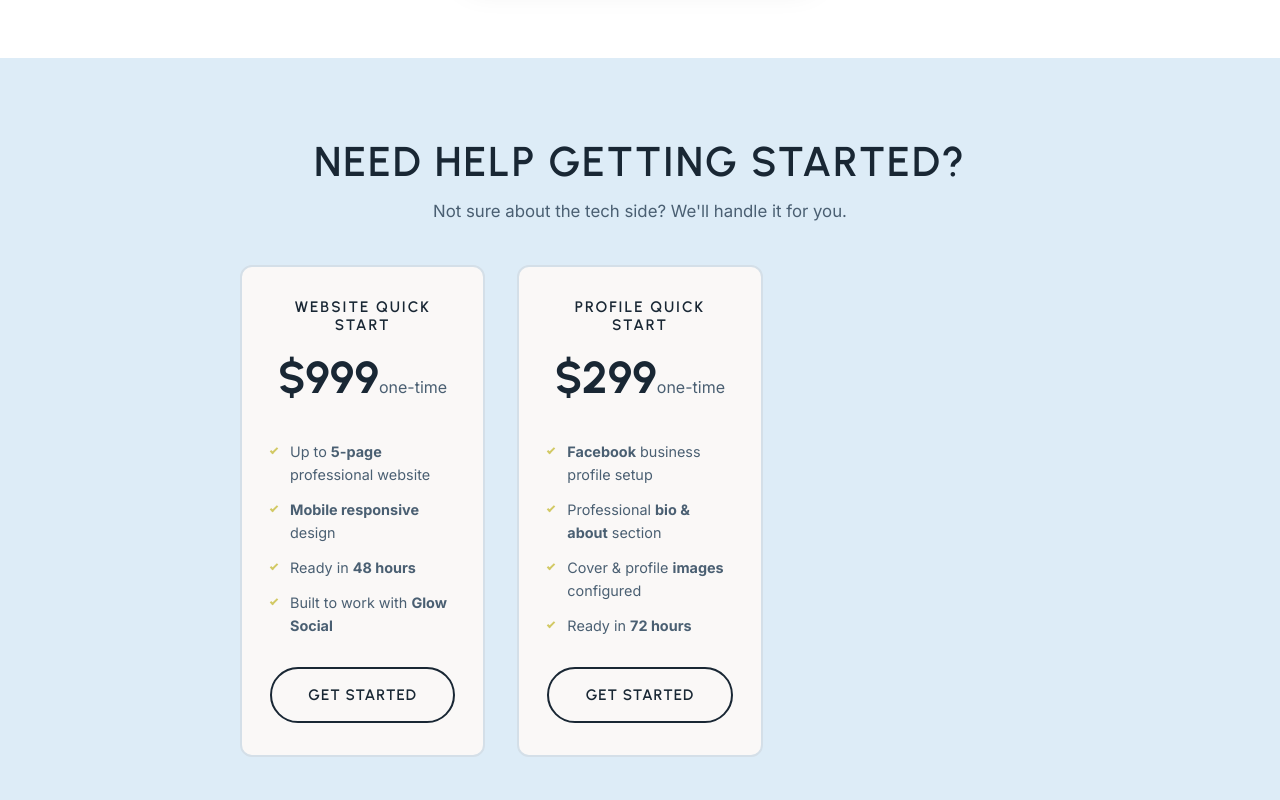
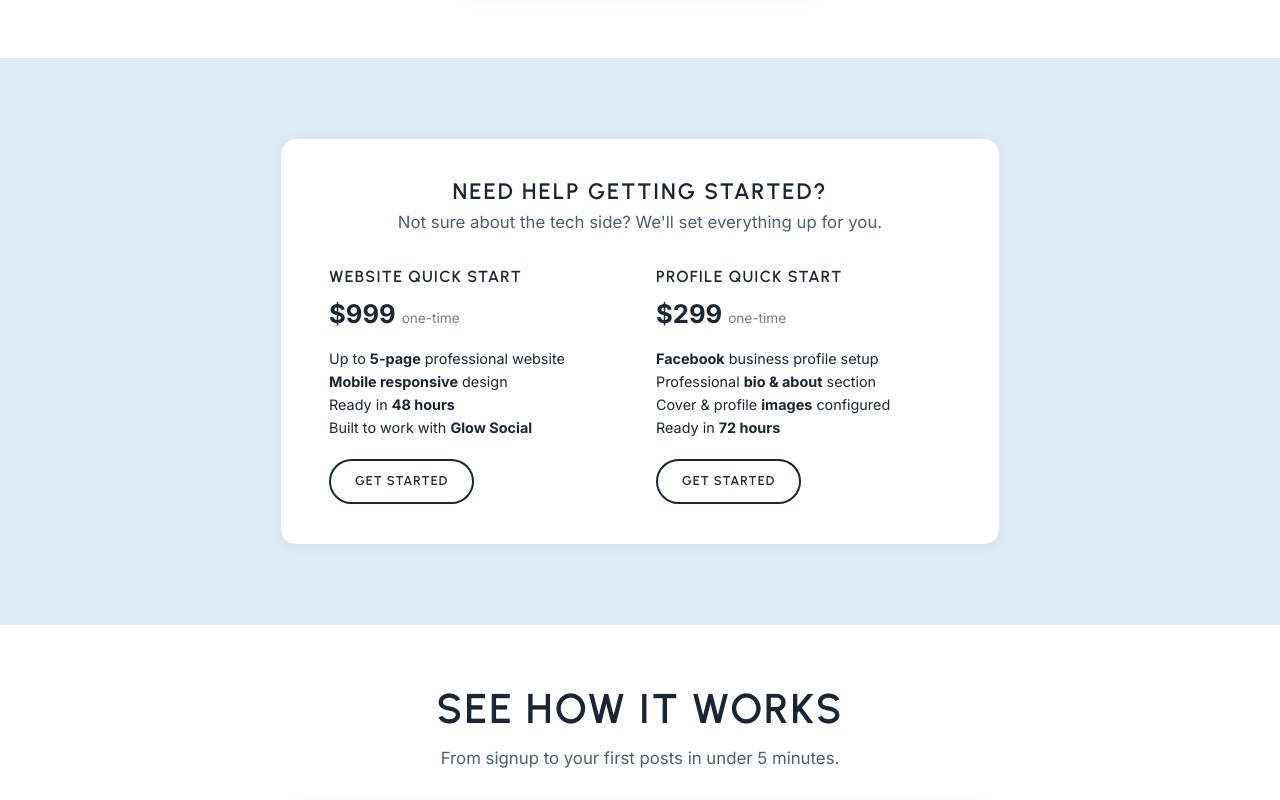
Before and after one commit to glowsocial/glowsocial.com, a Next.js app: page /pricing in a window 1280 px wide. Shown: the part 900-1700 px from the top of the page. Built offline with nearby package versions, Linux system fonts and the light colour scheme.

Commit message:
fix: consolidate Quick Start services into single card layout
Two small floating cards looked sparse. Now a single contained card
with both services side-by-side — reads as a cohesive add-on callout.

```diff
--- a/app/pricing/page.js
+++ b/app/pricing/page.js
@@ -108,19 +108,27 @@ export default function PricingPage() {
       {/* ============ QUICK START SERVICES ============ */}
       <section className="comparison">
         <div className="container">
-          <h2>Need Help Getting Started?</h2>
-          <p className="section-sub">
-            Not sure about the tech side? We&apos;ll handle it for you.
+          <div style={{
+            maxWidth: 720,
+            margin: '0 auto',
+            background: '#fff',
+            borderRadius: 16,
+            border: '1px solid #dde6ee',
+            padding: '40px 48px',
+            boxShadow: '0 2px 12px rgba(0,0,0,0.06)'
+          }}>
+            <h2 style={{ fontSize: '1.4rem', marginBottom: 4 }}>Need Help Getting Started?</h2>
+            <p className="section-sub" style={{ marginBottom: 32 }}>
+              Not sure about the tech side? We&apos;ll set everything up for you.
             </p>
-          <div className="pricing-grid" style={{ maxWidth: 800, margin: '0 auto', gap: 32 }}>
+            <div style={{ display: 'grid', gridTemplateColumns: '1fr 1fr', gap: 32 }}>
               {/* Website Quick Start */}
-            <div className="price-card">
-              <h3>Website Quick Start</h3>
-              <div className="price">
-                <span className="price-amount">$999</span>
-                <span className="price-period">one-time</span>
-              </div>
-              <ul>
+              <div>
+                <h3 style={{ fontSize: '1rem', letterSpacing: '0.08em', marginBottom: 8 }}>Website Quick Start</h3>
+                <p style={{ fontSize: '1.6rem', fontWeight: 700, color: '#192734', marginBottom: 12 }}>
+                  $999 <span style={{ fontSize: '0.85rem', fontWeight: 400, opacity: 0.6 }}>one-time</span>
+                </p>
+                <ul style={{ fontSize: '0.9rem', marginBottom: 20 }}>
                   <li>Up to <strong>5-page</strong> professional website</li>
                   <li><strong>Mobile responsive</strong> design</li>
                   <li>Ready in <strong>48 hours</strong></li>
@@ -130,19 +138,19 @@ export default function PricingPage() {
                   href="https://app.glowsocial.com/quick-start"
                   className="btn btn--outline"
                   id="pricing-website-quickstart-cta"
+                  style={{ fontSize: '0.8rem', padding: '10px 24px' }}
                 >
                   Get Started
                 </a>
               </div>
 
               {/* Profile Quick Start */}
-            <div className="price-card">
-              <h3>Profile Quick Start</h3>
-              <div className="price">
-                <span className="price-amount">$299</span>
-                <span className="price-period">one-time</span>
-              </div>
-              <ul>
+              <div>
+                <h3 style={{ fontSize: '1rem', letterSpacing: '0.08em', marginBottom: 8 }}>Profile Quick Start</h3>
+                <p style={{ fontSize: '1.6rem', fontWeight: 700, color: '#192734', marginBottom: 12 }}>
+                  $299 <span style={{ fontSize: '0.85rem', fontWeight: 400, opacity: 0.6 }}>one-time</span>
+                </p>
+                <ul style={{ fontSize: '0.9rem', marginBottom: 20 }}>
                   <li><strong>Facebook</strong> business profile setup</li>
                   <li>Professional <strong>bio &amp; about</strong> section</li>
                   <li>Cover &amp; profile <strong>images</strong> configured</li>
@@ -152,9 +160,11 @@ export default function PricingPage() {
                   href="https://app.glowsocial.com/quick-start"
                   className="btn btn--outline"
                   id="pricing-profile-quickstart-cta"
+                  style={{ fontSize: '0.8rem', padding: '10px 24px' }}
                 >
                   Get Started
                 </a>
+              </div>
             </div>
           </div>
         </div>
```
Lines whose indentation alone changed are shown as unchanged.
